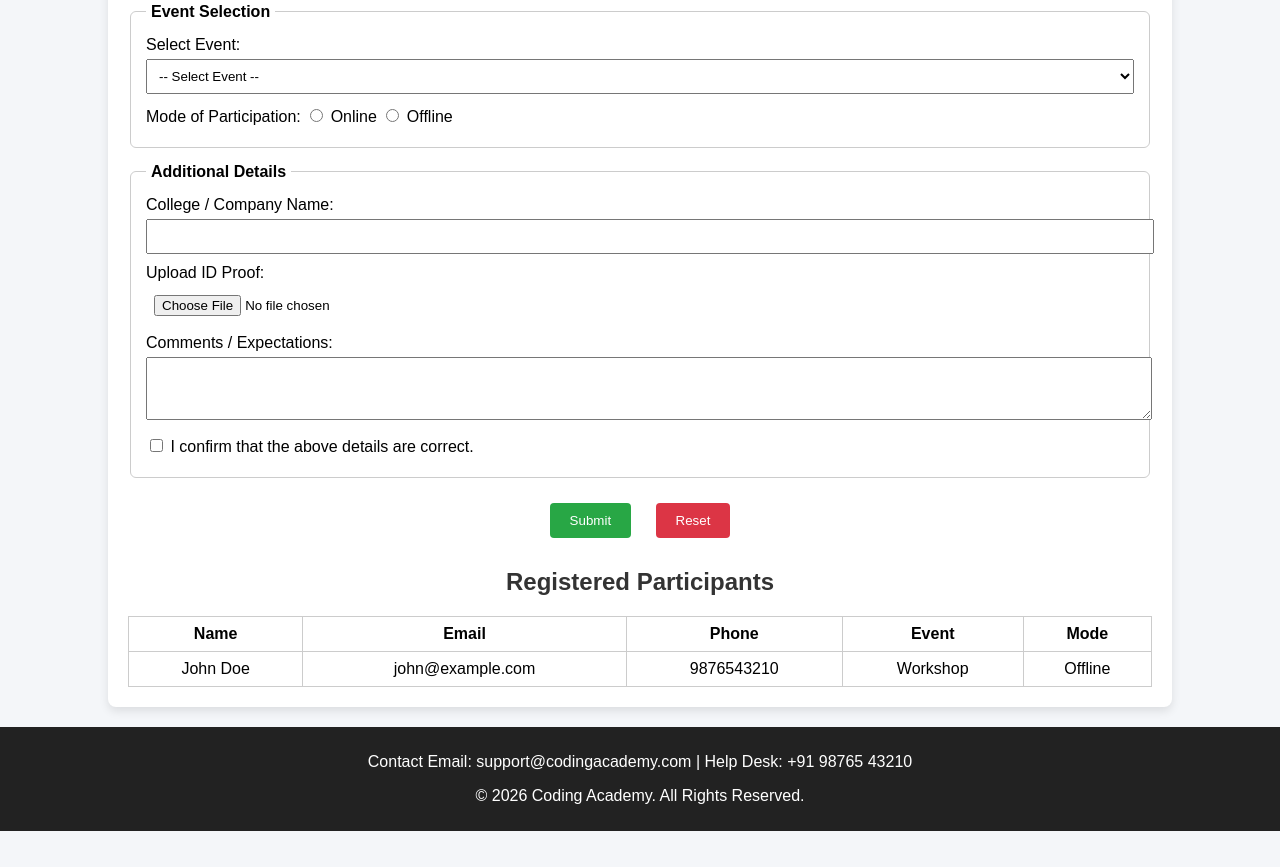
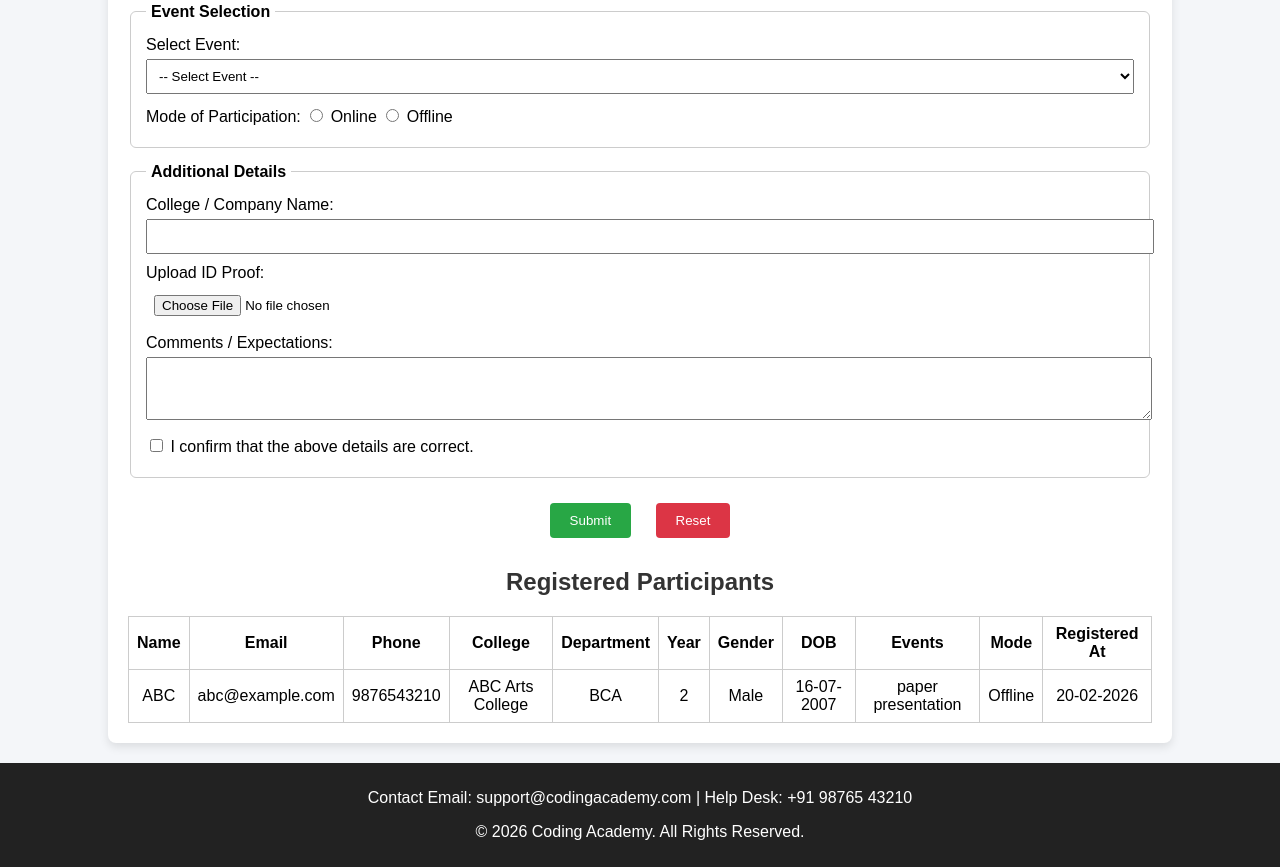
Before and after one commit to sakthimurugan762007-ui/Sai, a plain HTML site: page index.html in a window 1280 px wide. Shown: the part 711-1578 px from the top of the page. Before the commit the page ends 1542 px from the top, so only its background shows below. Drawn offline with Linux system fonts and the light colour scheme.

Commit message:
Update index.html

```diff
--- a/index.html
+++ b/index.html
@@ -203,15 +203,27 @@ I confirm that the above details are correct.
 <th>Name</th>
 <th>Email</th>
 <th>Phone</th>
-<th>Event</th>
+<th>College</th>
+<th>Department</th>
+<th>Year</th>
+<th>Gender</th>
+<th>DOB</th>
+<th>Events</th>
 <th>Mode</th>
+<th>Registered At</th>
 </tr>
 <tr>
-<td>John Doe</td>
-<td>john@example.com</td>
+<td>ABC</td>
+<td>abc@example.com</td>
 <td>9876543210</td>
-<td>Workshop</td>
+<td>ABC Arts College</td>
+<td>BCA</td>
+<td>2</td>
+<td>Male</td>
+<td>16-07-2007</td>
+<td>paper presentation</td>
 <td>Offline</td>
+<td>20-02-2026</td>
 </tr>
 </table>
 
```
